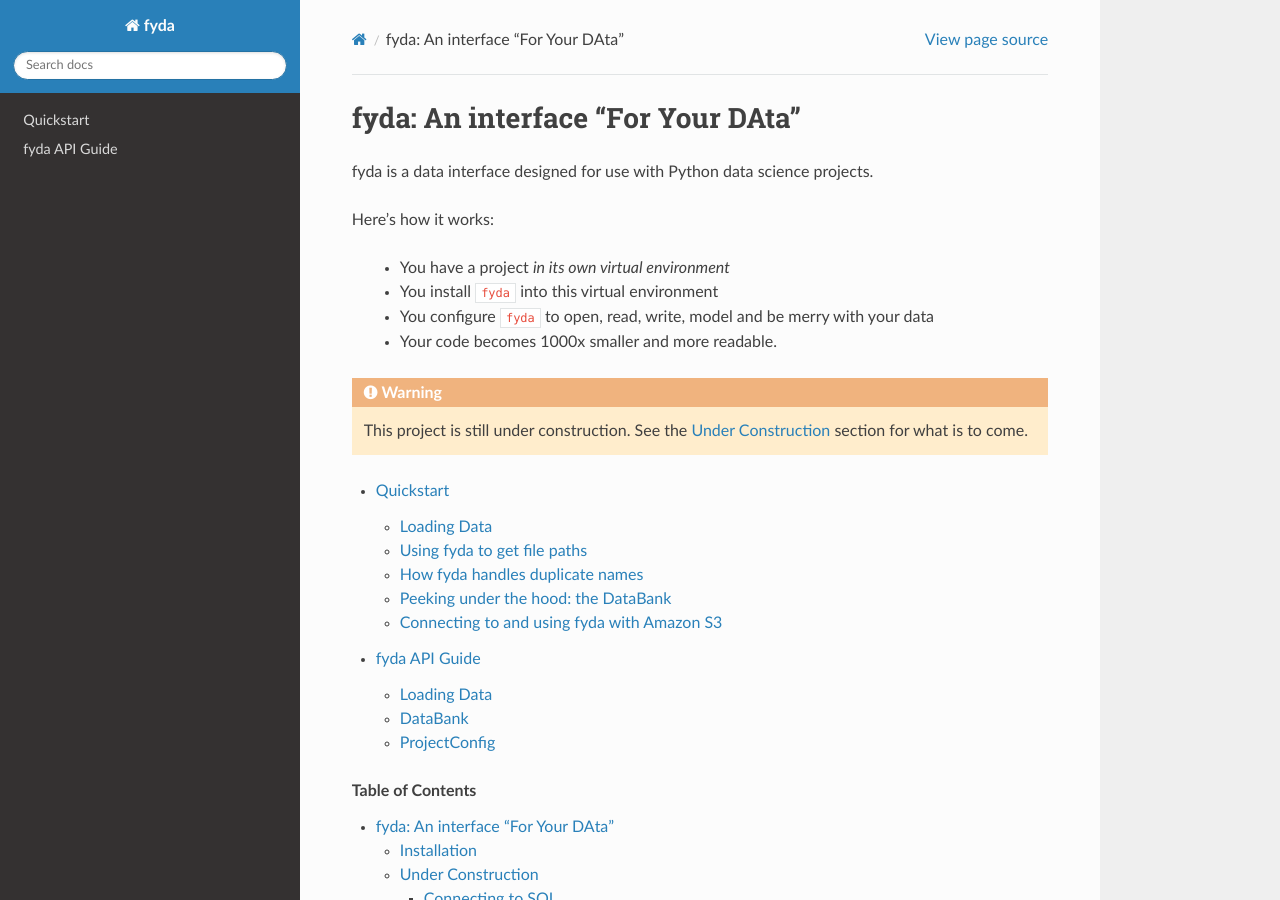
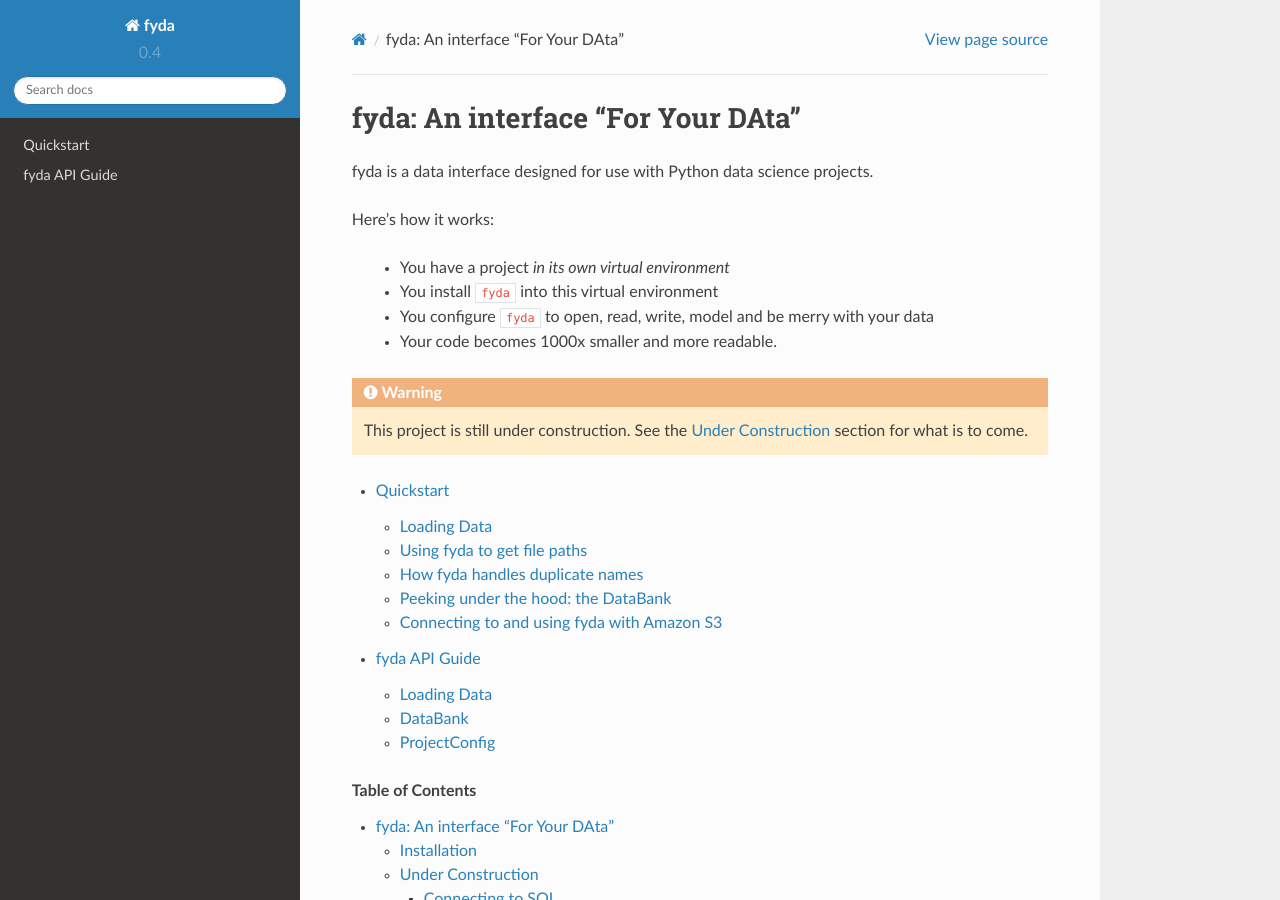
Before and after one commit to renzmann/fyda, a Sphinx documentation site: the page built from doc/index.rst, in a window 1280 px wide and 900 px high. Built offline with Sphinx 7.4.7 and the Read the Docs theme 2.0.0, drawn with Linux system fonts in a browser that asks for light colours.

Commit message:
update fyda

```diff
--- a/doc/conf.py
+++ b/doc/conf.py
@@ -24,9 +24,9 @@
 author = 'Robert A. Enzmann'
 
 # The short X.Y version
-version = ''
+version = '0.4'
 # The full version, including alpha/beta/rc tags
-release = '0.4.1'
+release = '0.4.2'
 
 
 # -- General configuration ---------------------------------------------------
--- a/setup.py
+++ b/setup.py
@@ -16,6 +16,7 @@
     author='Robert Enzmann',
     author_email='runningwithrobb@gmail.com',
     url='https://github.com/renzmann/fyda',
+    long_description_content_type="text/markdown",
     keywords=['Python', 'Data', 'Interface', 'Data Science', 'python 3'],
     install_requires=[
         'numpy',
```
